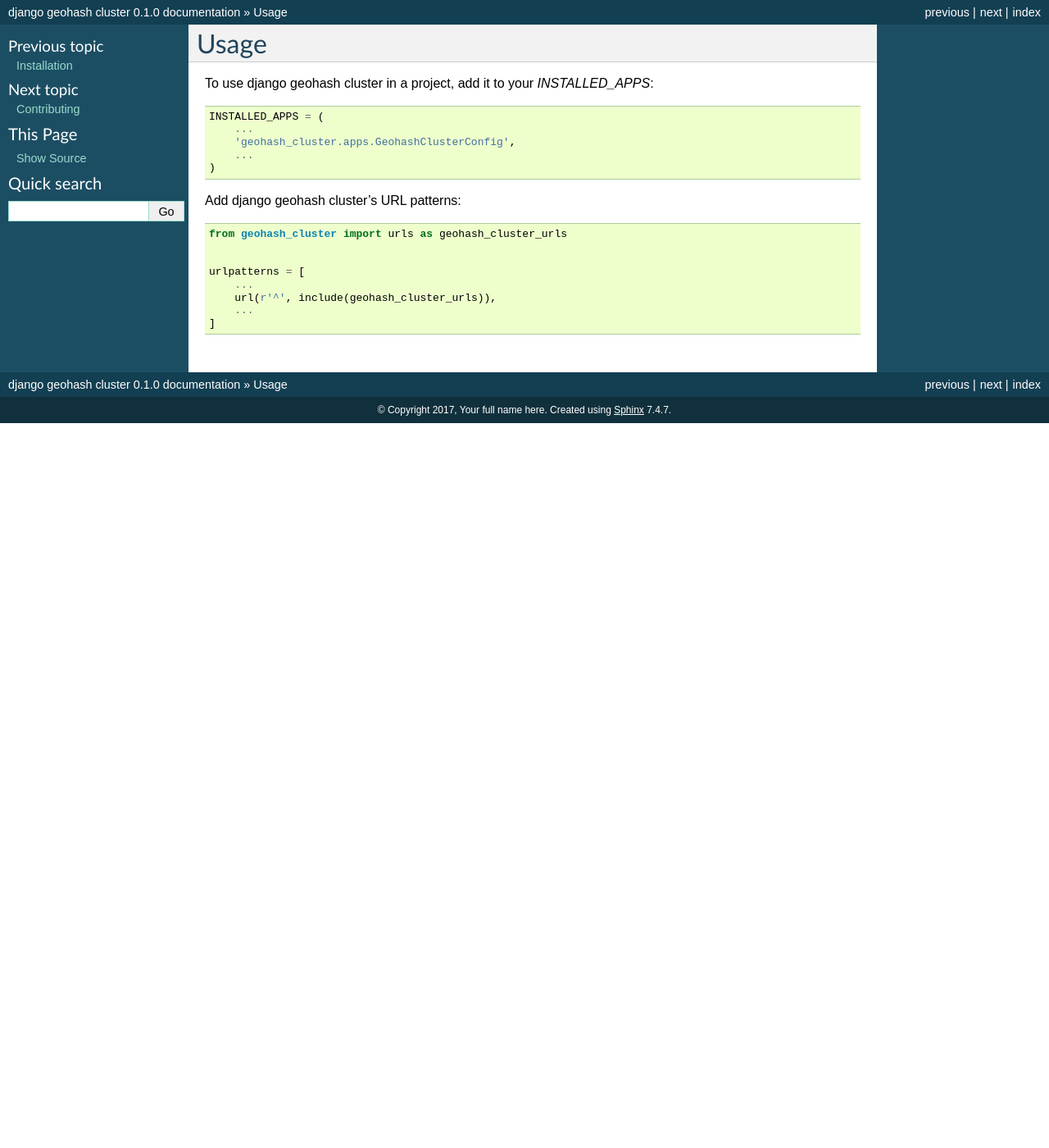
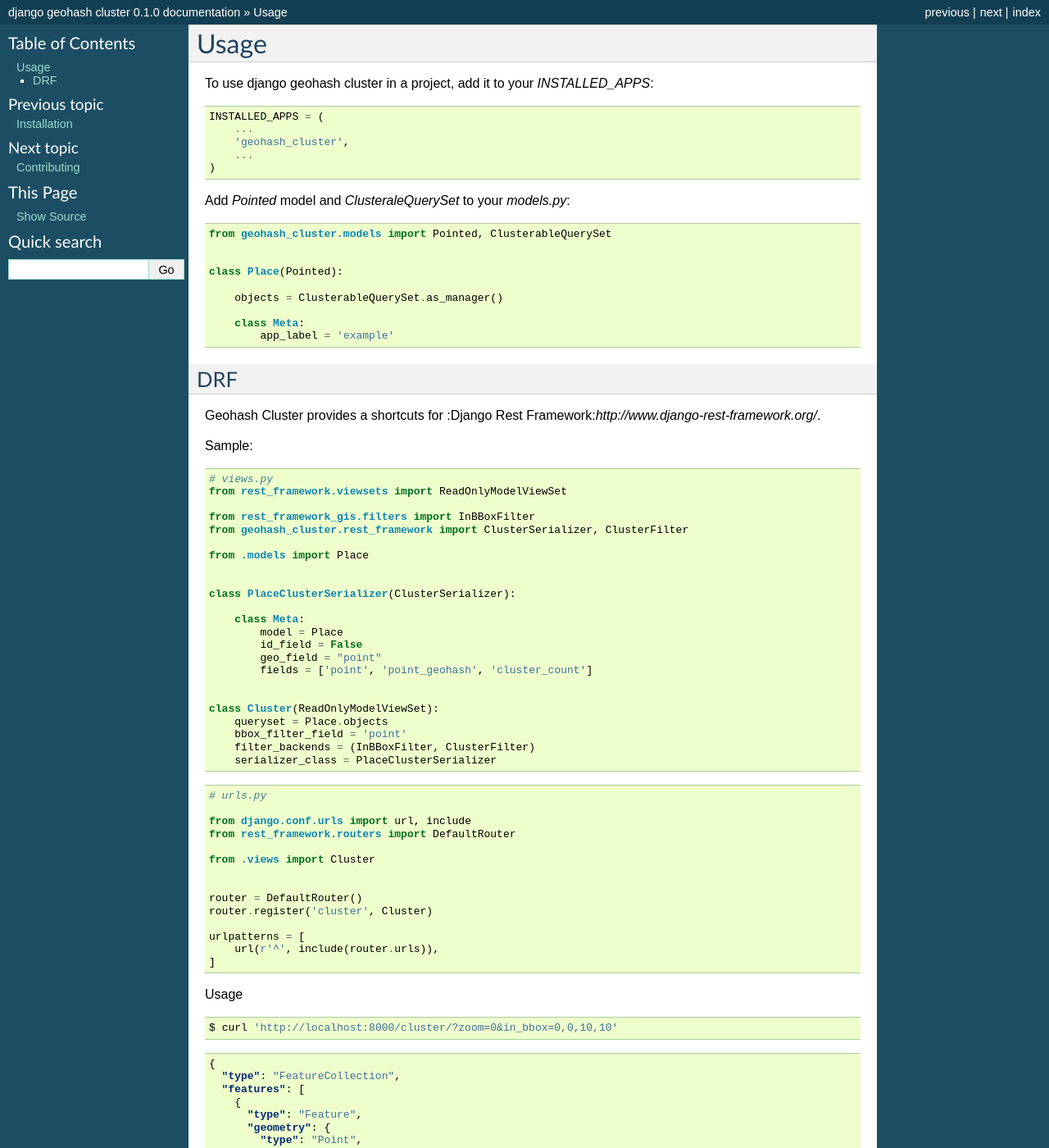
Before and after one commit to EvgeneOskin/django-geohash-cluster, a Sphinx documentation site: the page built from docs/usage.rst, in a window 1280 px wide and 1400 px high. Shown: the whole window at 82% size. Built offline with Sphinx 7.4.7, drawn with Linux system fonts in a browser that asks for light colours; some of the changed text lies outside the part shown.

Commit message:
Fix compiling documentation for the modules

```diff
--- a/README.rst
+++ b/README.rst
@@ -35,7 +35,7 @@
         ...
     )
 
-To use with :django rest framework:https://django-geohash-cluster.readthedocs.io
+To use with :Django Rest Framework:`http://www.django-rest-framework.org/`
 
 .. code-block:: bash
 
--- a/docs/conf.py
+++ b/docs/conf.py
@@ -18,11 +18,13 @@
 # documentation root, use os.path.abspath to make it absolute, like shown here.
 #sys.path.insert(0, os.path.abspath('.'))
 
-cwd = os.getcwd()
-parent = os.path.dirname(cwd)
-sys.path.append(parent)
+import sys, os
+
+sys.path.append(os.path.abspath('.'))
+os.environ.setdefault("DJANGO_SETTINGS_MODULE", "settings")
 
 import geohash_cluster
+
 
 # -- General configuration -----------------------------------------------------
 
@@ -47,7 +49,7 @@
 
 # General information about the project.
 project = u'django geohash cluster'
-copyright = u'2017, Your full name here'
+copyright = u'2017, Eugene Oskin'
 
 # The version info for the project you're documenting, acts as replacement for
 # |version| and |release|, also used in various other places throughout the
@@ -193,7 +195,7 @@
 # (source start file, target name, title, author, documentclass [howto/manual]).
 latex_documents = [
   ('index', 'django-geohash-cluster.tex', u'django geohash cluster Documentation',
-   u'Your full name here', 'manual'),
+   u'Eugene Oskin', 'manual'),
 ]
 
 # The name of an image file (relative to this directory) to place at the top of
@@ -223,7 +225,7 @@
 # (source start file, name, description, authors, manual section).
 man_pages = [
     ('index', 'django-geohash-cluster', u'django geohash cluster Documentation',
-     [u'Your full name here'], 1)
+     [u'Eugene Oskin'], 1)
 ]
 
 # If true, show URL addresses after external links.
@@ -237,7 +239,7 @@
 #  dir menu entry, description, category)
 texinfo_documents = [
   ('index', 'django-geohash-cluster', u'django geohash cluster Documentation',
-   u'Your full name here', 'django-geohash-cluster', 'One line description of project.',
+   u'Eugene Oskin', 'django-geohash-cluster', 'One line description of project.',
    'Miscellaneous'),
 ]
 
--- a/docs/index.rst
+++ b/docs/index.rst
@@ -17,3 +17,4 @@
    contributing
    authors
    history
+   modules
--- /dev/null
+++ b/docs/settings.py
@@ -0,0 +1,18 @@
+import os
+
+BASE_DIR = os.path.dirname(os.path.dirname(os.path.abspath(__file__)))
+
+SECRET_KEY = "11111111111111111111111111111111111111111111111111"
+
+INSTALLED_APPS = [
+    'django.contrib.admin',
+    'django.contrib.auth',
+    'django.contrib.contenttypes',
+    'django.contrib.sessions',
+    'django.contrib.messages',
+    'django.contrib.staticfiles',
+
+    'geohash_cluster',
+]
+
+DATABASES = {}
--- a/docs/usage.rst
+++ b/docs/usage.rst
@@ -8,19 +8,116 @@
 
     INSTALLED_APPS = (
         ...
-        'geohash_cluster.apps.GeohashClusterConfig',
+        'geohash_cluster',
         ...
     )
 
-Add django geohash cluster's URL patterns:
+Add `Pointed` model and `ClusteraleQuerySet` to your `models.py`:
 
 .. code-block:: python
 
-    from geohash_cluster import urls as geohash_cluster_urls
+    from geohash_cluster.models import Pointed, ClusterableQuerySet
 
 
+    class Place(Pointed):
+
+        objects = ClusterableQuerySet.as_manager()
+
+        class Meta:
+            app_label = 'example'
+
+
+---
+DRF
+---
+
+Geohash Cluster provides a shortcuts for
+:Django Rest Framework:`http://www.django-rest-framework.org/`.
+
+Sample:
+
+.. code-block:: python
+
+    # views.py
+    from rest_framework.viewsets import ReadOnlyModelViewSet
+
+    from rest_framework_gis.filters import InBBoxFilter
+    from geohash_cluster.rest_framework import ClusterSerializer, ClusterFilter
+
+    from .models import Place
+
+
+    class PlaceClusterSerializer(ClusterSerializer):
+
+        class Meta:
+            model = Place
+            id_field = False
+            geo_field = "point"
+            fields = ['point', 'point_geohash', 'cluster_count']
+
+
+    class Cluster(ReadOnlyModelViewSet):
+        queryset = Place.objects
+        bbox_filter_field = 'point'
+        filter_backends = (InBBoxFilter, ClusterFilter)
+        serializer_class = PlaceClusterSerializer
+
+.. code-block:: python
+
+    # urls.py
+
+    from django.conf.urls import url, include
+    from rest_framework.routers import DefaultRouter
+
+    from .views import Cluster
+
+
+    router = DefaultRouter()
+    router.register('cluster', Cluster)
+
     urlpatterns = [
-        ...
-        url(r'^', include(geohash_cluster_urls)),
-        ...
+        url(r'^', include(router.urls)),
     ]
+
+
+Usage
+
+.. code-block:: bash
+
+    $ curl 'http://localhost:8000/cluster/?zoom=0&in_bbox=0,0,10,10'
+
+.. code-block:: json
+
+    {
+      "type": "FeatureCollection",
+      "features": [
+        {
+          "type": "Feature",
+          "geometry": {
+            "type": "Point",
+            "coordinates": [
+              -157.5,
+              -22.5
+            ]
+          },
+          "properties": {
+            "point_geohash": "2",
+            "cluster_count": 344
+          }
+        },
+        {
+          "type": "Feature",
+          "geometry": {
+            "type": "Point",
+            "coordinates": [
+              67.5,
+              22.5
+            ]
+          },
+          "properties": {
+            "point_geohash": "t",
+            "cluster_count": 320
+          }
+        }
+      ]
+    }
```
Also changed, not shown: docs/geohash_cluster.rst (added, +38 -0 lines), docs/modules.rst (added, +7 -0 lines), 4 other files.
